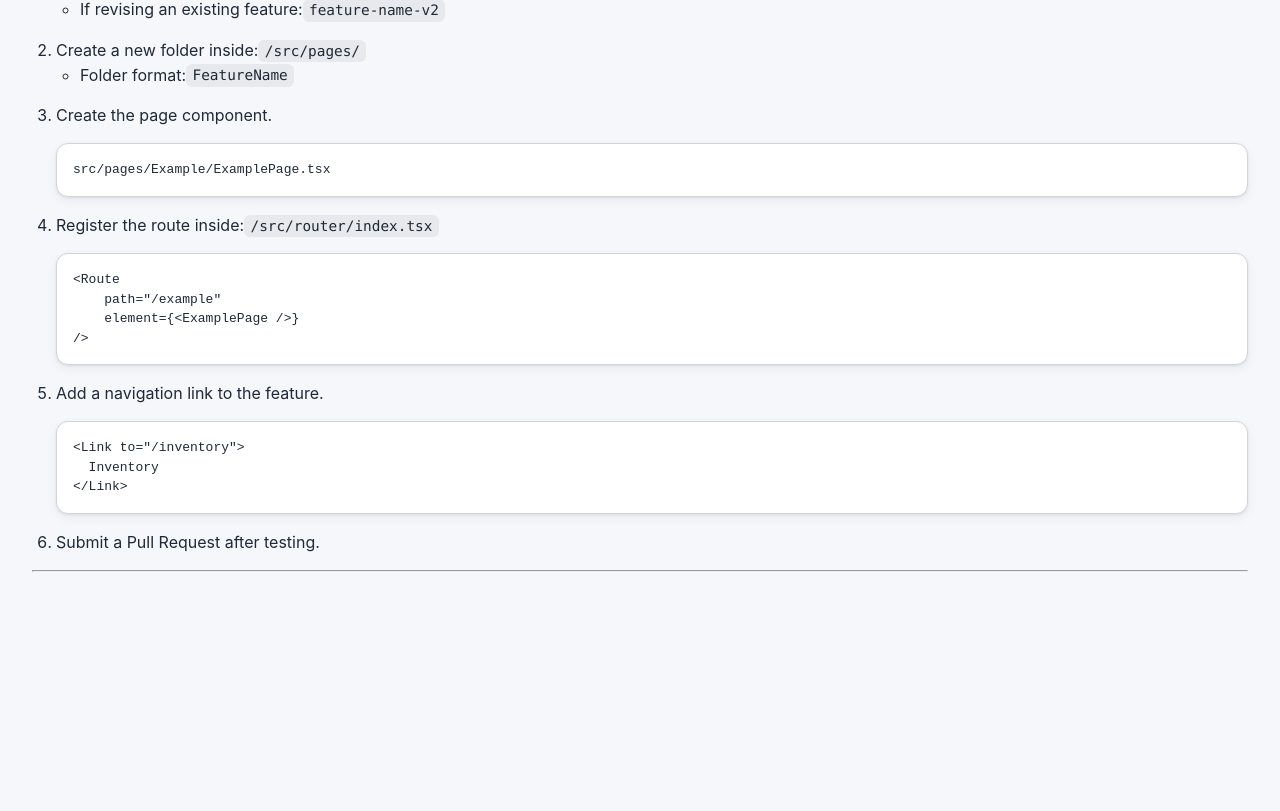
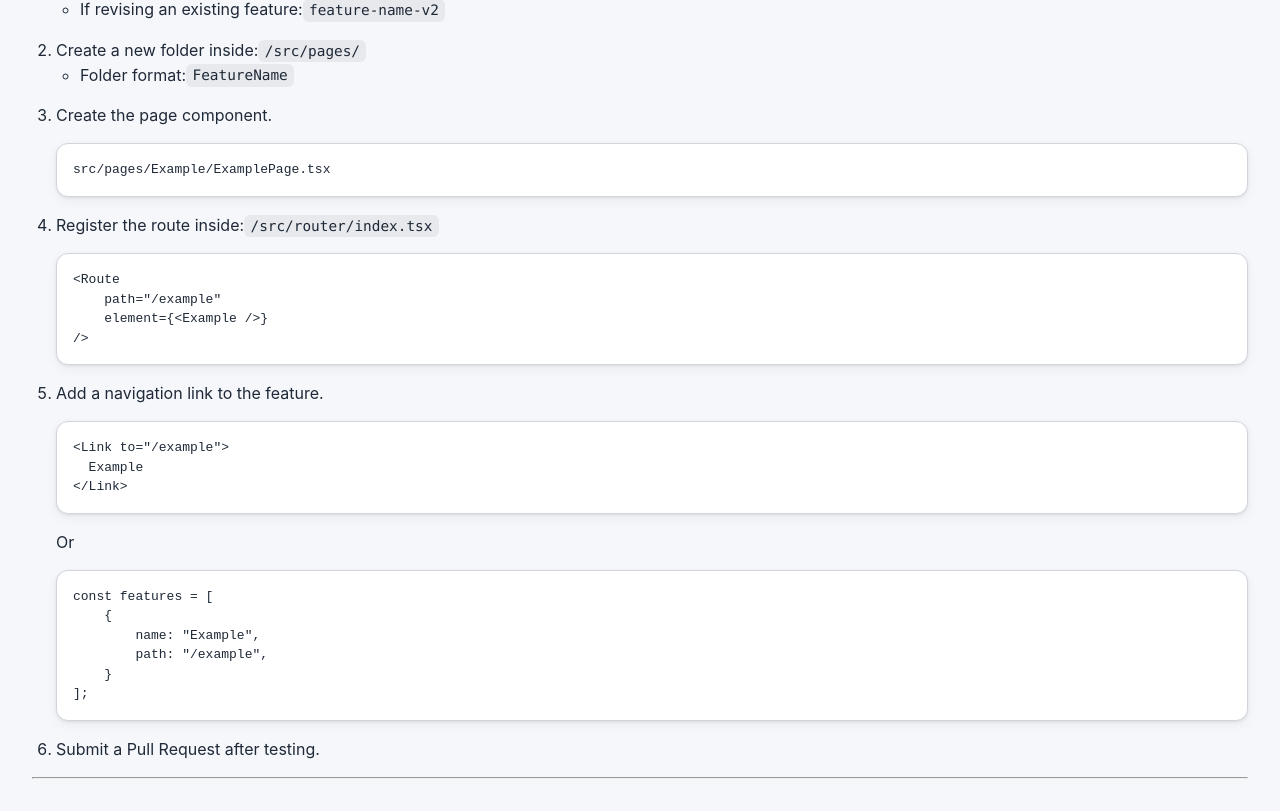
Before and after one commit to Koala118th/Study-Web-AWS, a React (Vite) app: page / in a window 1280 px wide. Shown: the part 340-1151 px from the top of the page. Before the commit the page ends 944 px from the top, so only its background shows below. Built offline with nearby package versions, Linux system fonts and the light colour scheme.

Commit message:
Fix minor details about the guide

```diff
--- a/src/pages/Home.tsx
+++ b/src/pages/Home.tsx
@@ -87,7 +87,7 @@ export default function Home() {
                     <pre>
                         {`<Route
     path="/example"
-    element={<ExamplePage />}
+    element={<Example />}
 />`}
                     </pre>
                 </li>
@@ -95,9 +95,18 @@ export default function Home() {
                 <li>
                     Add a navigation link to the feature.
                     <pre>
-                        {`<Link to="/inventory">
-  Inventory
+                        {`<Link to="/example">
+  Example
 </Link>`}
+                    </pre>
+                    Or
+                    <pre>
+                        {`const features = [
+    {
+        name: "Example",
+        path: "/example",
+    }
+];`}
                     </pre>
                 </li>
                 <li>
```
